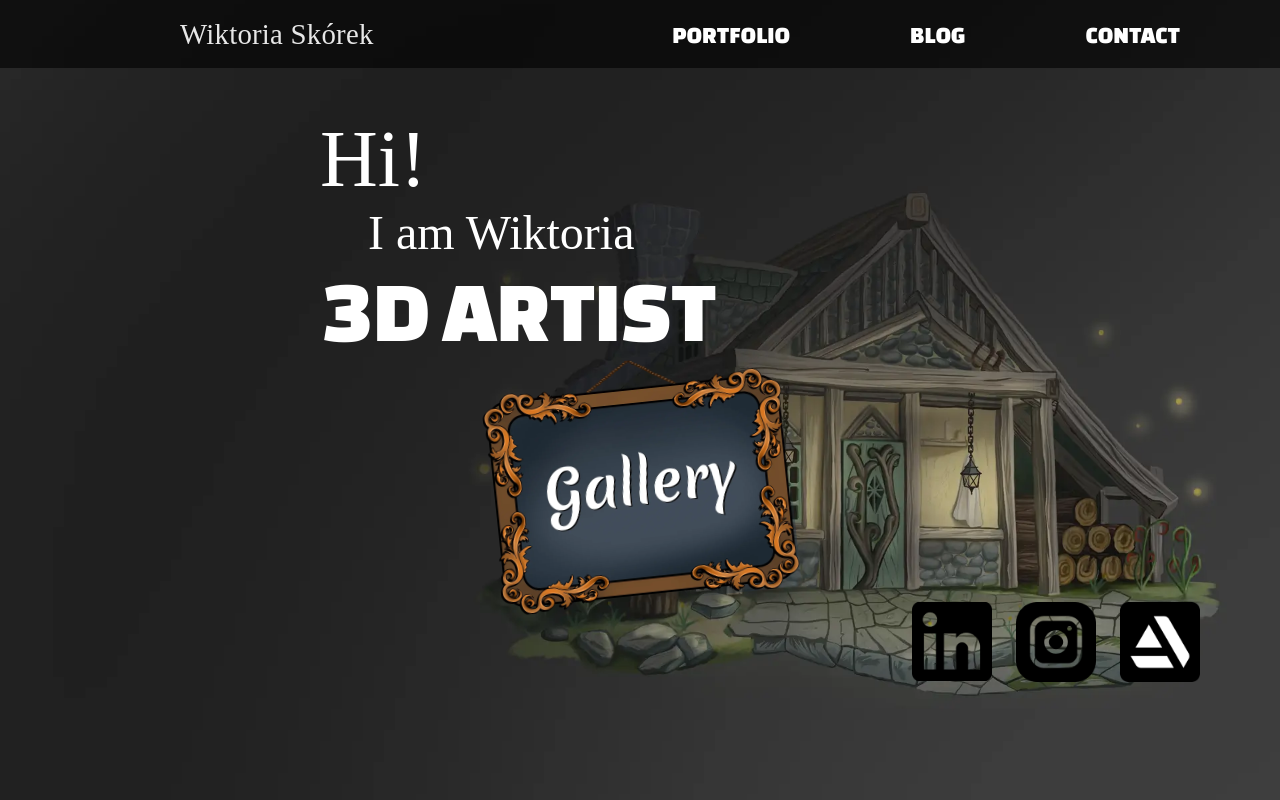
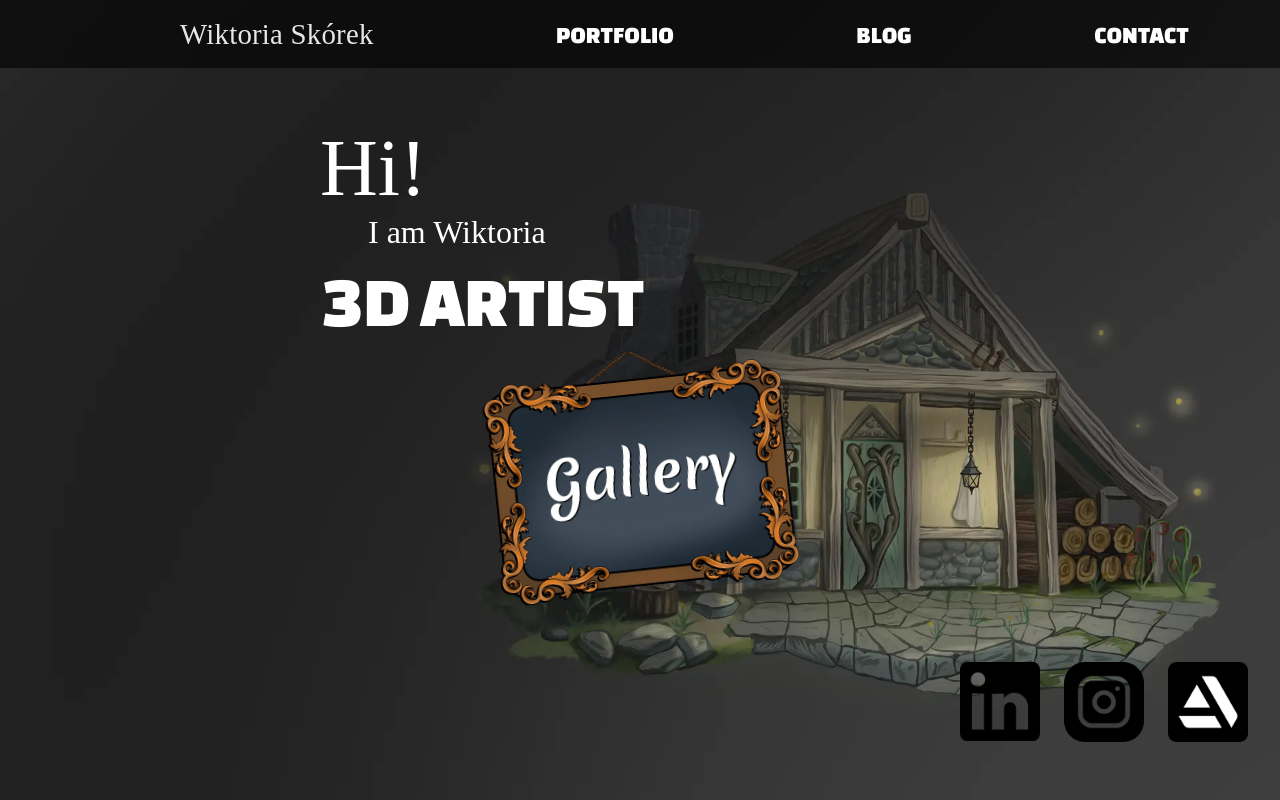
Before and after one commit to s-jez/Portfolio-3DArist, a React (Create React App) app: page / in a window 1280 px wide. Shown: the top 800 px of the page. Built offline with nearby package versions, Linux system fonts and the light colour scheme; a web font is replaced by a local one.

Commit message:
Add a little responsive layout.

```diff
--- a/src/components/Main/MainSection.module.css
+++ b/src/components/Main/MainSection.module.css
@@ -27,8 +27,10 @@
 }
 .main__socials {
   display: flex;
+  height: 25%;
+  align-items: center;
   justify-content: flex-end;
-  margin: 0 -15rem;
+  margin: 0 -18rem;
 }
 .main__social {
   cursor: pointer;
@@ -39,7 +41,7 @@
   scale: 1.1;
 }
 .main__hello {
-  font-size: 12rem;
+  font-size: 11rem;
   font-weight: 400;
 }
 .main__artist {
@@ -52,6 +54,25 @@ h1 {
   font-size: 3rem;
   padding: 0 3rem;
   font-weight: 400;
+}
+@media (min-width: 1920px) {
+  .main__socials {
+    height: 35%;
+  }
+}
+@media (max-width: 1300px) {
+  .main__socials {
+    height: 40%;
+  }
+  .main__hello {
+    font-size: 8rem;
+  }
+  h1 {
+    font-size: 2rem;
+  }
+  .main__artist {
+    font-size: 4.5rem;
+  }
 }
 @media (max-width: 1020px) {
   .main__info,
--- a/src/components/Navbar/Navbar.module.css
+++ b/src/components/Navbar/Navbar.module.css
@@ -51,6 +51,7 @@
   font-size: 1.5rem;
   text-transform: uppercase;
   margin-right: 5rem;
+  margin: auto;
 }
 .mobile-nav {
   display: none;
@@ -108,6 +109,11 @@
   transform: translateX(0);
 }
 
+@media (max-width: 1100px) {
+  .nav-title {
+    white-space: nowrap;
+  }
+}
 @media (max-width: 1020px) {
   .nav-title {
     display: none;
--- a/src/components/Skills/SkillsSection.module.css
+++ b/src/components/Skills/SkillsSection.module.css
@@ -2,7 +2,7 @@
   display: flex;
   flex-direction: column;
   align-items: center;
-  height: 100vh;
+  height: 110vh;
 
   background-image: url("../../assets/bg.webp");
   background-size: cover;
```
